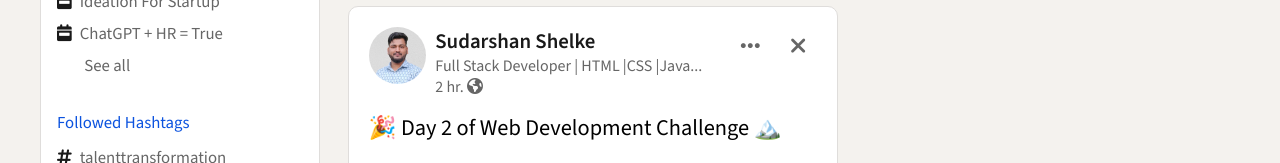
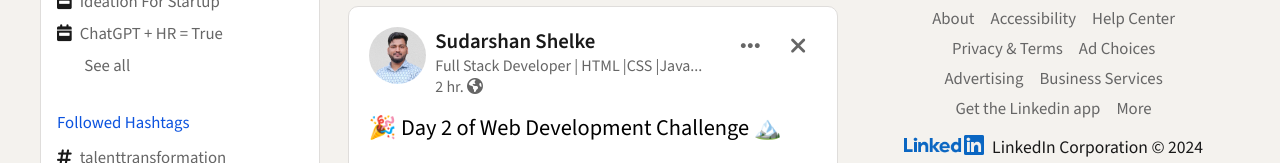
Before and after one commit to sudarshanshelke25/Linkedin-StaticPage, a plain HTML site: page index.html in a window 1280 px wide. Shown: the part 1123-1286 px from the top of the page. Drawn offline with nearby package versions, Linux system fonts and the light colour scheme.

Commit message:
5th Commit: Create FooterSection for Linkedin - StaticPage

```diff
--- a/index.html
+++ b/index.html
@@ -1349,10 +1349,85 @@
                 </div>
             </section>
 
-
+            <footer class="footer-container">
+                <ul class="footer-links">
+                    <li>
+                        <a href="#">
+                            <p>
+                                About
+                            </p>
+                        </a>
+                    </li>
+                    <li>
+                        <a href="#">
+                            <p>
+                                Accessibility
+                            </p>
+                        </a>
+                    </li>
+                    <li>
+                        <a href="#">
+                            <p>
+                                Help Center
+                            </p>
+                        </a>
+                    </li>
+                    <li>
+                        <a href="#">
+                            <p>
+                                Privacy & Terms
+                            </p>
+                        </a>
+                    </li>
+                    <li>
+                        <a href="#">
+                            <p>
+                                Ad Choices
+                            </p>
+                        </a>
+                    </li>
+                    <li>
+                        <a href="#">
+                            <p>
+                                Advertising
+                            </p>
+                        </a>
+                    </li>
+                    <li>
+                        <a href="#">
+                            <p>
+                                Business Services
+                            </p>
+                        </a>
+                    </li>
+                    <li>
+                        <a href="#">
+                            <p>
+                                Get the Linkedin app
+                            </p>
+                        </a>
+                    </li>
+                    <li>
+                        <a href="#">
+                            <p>
+                                More
+                            </p>
+                        </a>
+                    </li>
+                </ul>
+                <div class="footer-bar">
+                    <div class="footer-logo">
+                        <img src="assets/LinkedIn-Blue-14@2x.png" alt="footer-logo">
+                    </div>
+                    <p>
+                        LinkedIn Corporation &copy; 2024
+                    </p>
+                </div>
+            </footer>
 
 
         </aside>
+
     </div>
 </body>
 </html>
--- a/style.css
+++ b/style.css
@@ -815,3 +815,42 @@ nav {
     outline: 1px solid var(--link-blue);
     background-color: var(--search-bg-color);
 }
+
+.footer-container {
+    position: sticky;
+    top: 70vh;
+    display: flex;
+    flex-direction: column;
+    align-items: center;
+    justify-content: center;
+}
+
+.footer-links {
+    width: 250px;
+    list-style: none;
+    display: flex;
+    align-items: center;
+    justify-content: center;
+    gap: 0.5rem 1rem;
+    flex-wrap: wrap;
+
+    a {
+        font-size: 1.05rem;
+        color: var(--text-light);
+    }
+}
+
+.footer-bar {
+    margin-top: 1rem;
+    display: flex;
+    gap: 0.5rem;
+
+    p {
+        font-size: 1.1rem;
+        color: var(--text-dark);
+    }
+}
+
+.footer-logo {
+    width: 80px;
+}
```
